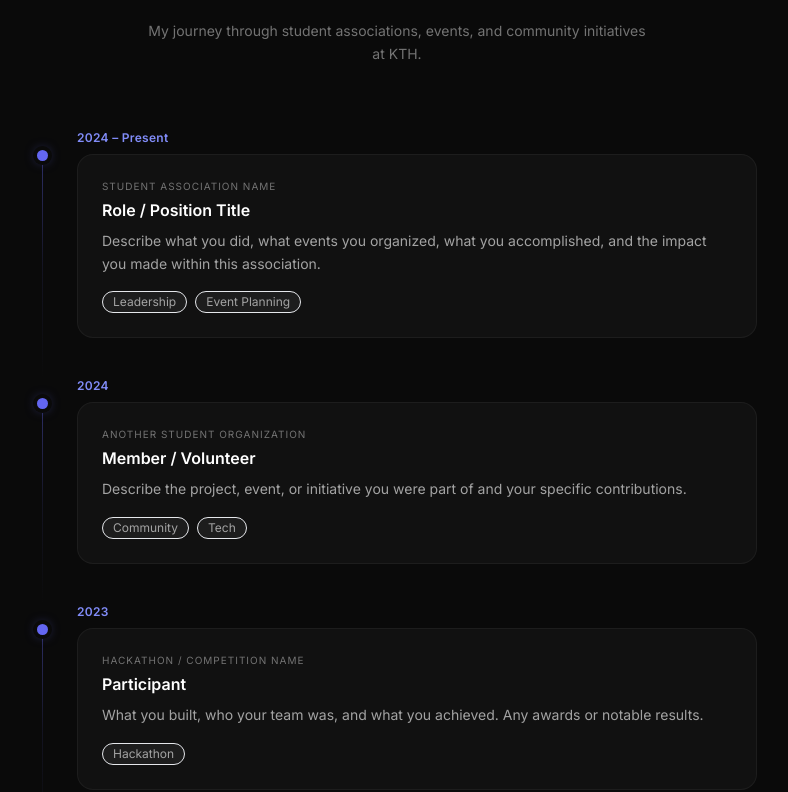
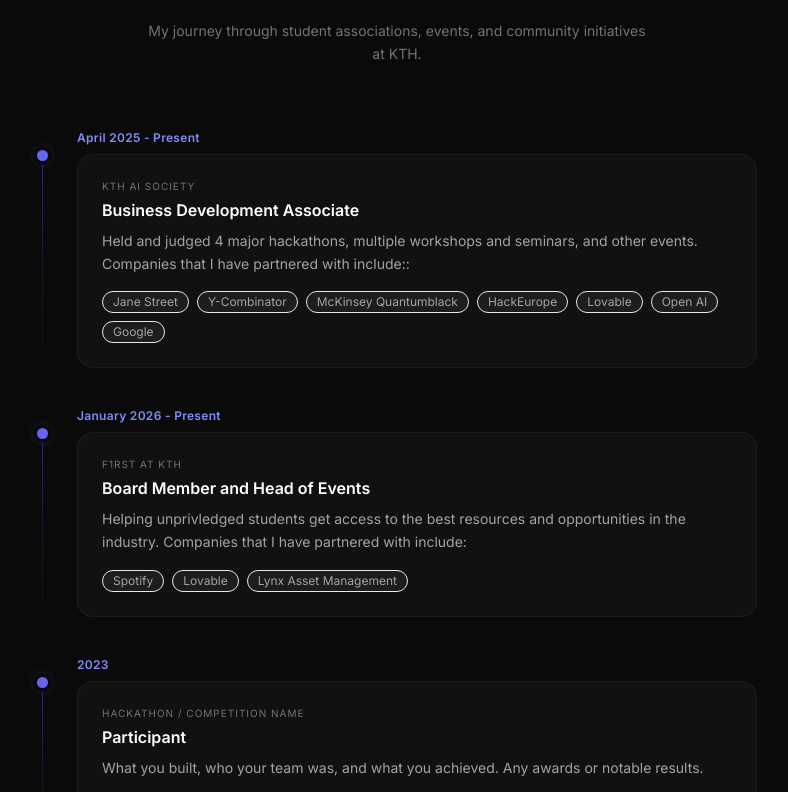
Before and after one commit to Addes4/Addes4.github.io, a Next.js app: page / in a window 1280 px wide. Shown: the part 3169-3961 px from the top of the page, without its empty margins (243-1031 px from the left). Built offline with nearby package versions, Linux system fonts and the light colour scheme.

Commit message:
involvement

```diff
--- a/data/involvement.ts
+++ b/data/involvement.ts
@@ -8,20 +8,20 @@
 
 export const involvement: InvolvementEntry[] = [
   {
-    date: '2024 – Present',
-    organization: 'Student Association Name', // TODO: Fill in
-    role: 'Role / Position Title',
+    date: 'April 2025 - Present',
+    organization: 'KTH AI Society', // TODO: Fill in
+    role: 'Business Development Associate',
     description:
-      'Describe what you did, what events you organized, what you accomplished, and the impact you made within this association.',
-    tags: ['Leadership', 'Event Planning'],
+      'Held and judged 4 major hackathons, multiple workshops and seminars, and other events. Companies that I have partnered with include::',
+    tags: ['Jane Street', 'Y-Combinator', 'McKinsey Quantumblack', 'HackEurope', 'Lovable', 'Open AI', 'Google'],
   },
   {
-    date: '2024',
-    organization: 'Another Student Organization', // TODO: Fill in
-    role: 'Member / Volunteer',
+    date: 'January 2026 - Present',
+    organization: 'F1RST at KTH',
+    role: 'Board Member and Head of Events',
     description:
-      'Describe the project, event, or initiative you were part of and your specific contributions.',
-    tags: ['Community', 'Tech'],
+      'Helping unprivledged students get access to the best resources and opportunities in the industry. Companies that I have partnered with include:',
+    tags: ['Spotify', 'Lovable', "Lynx Asset Management"],
   },
   {
     date: '2023',
--- a/data/projects.ts
+++ b/data/projects.ts
@@ -31,7 +31,7 @@
   {
     title: 'Clinical Food Log',
     description:
-      'A privacy-first full-stack web app I built to help IBS/IBD patients and clinicians track patterns between food, symptoms, and daily context. It supports role-based workflows (patient, clinician, admin) with strict access controls and data isolation, plus structured logging for meals, symptoms, hydration, medication adherence, and reminders. I implemented bilingual (Swedish/English) food normalization with confidence scoring and typo-tolerant matching, then added clinician-facing analytics for trend summaries and possible food-symptom associations (explicitly correlation, not causation). The platform also includes shared care plans, goal tracking with smart nudges, and de-identified research export tooling.',
+      'A privacy-first full-stack web app I built to help patients and clinicians track patterns between food, symptoms, and daily context. It supports role-based workflows (patient, clinician, admin) with strict access controls and data isolation, plus structured logging for meals, symptoms, hydration, medication adherence, and reminders. I implemented bilingual (Swedish/English) food normalization with confidence scoring and typo-tolerant matching, then added clinician-facing analytics for trend summaries and possible food-symptom associations (explicitly correlation, not causation). The platform also includes shared care plans, goal tracking with smart nudges, and de-identified research export tooling.',
     tech: ['Next.js 14', 'TypeScript', 'Prisma', 'NextAuth v4'],
     github: 'https://github.com/Addes4/clinical-food-log',
   },
```
